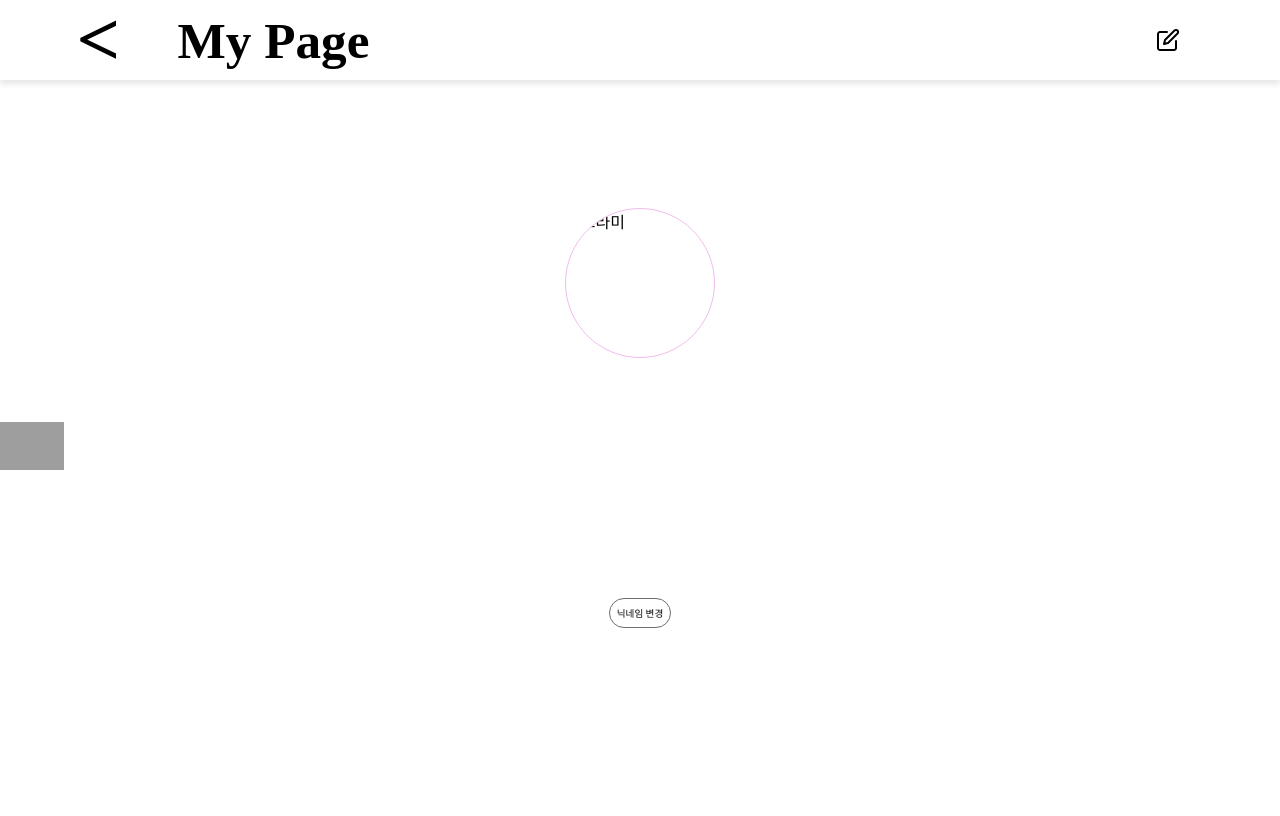
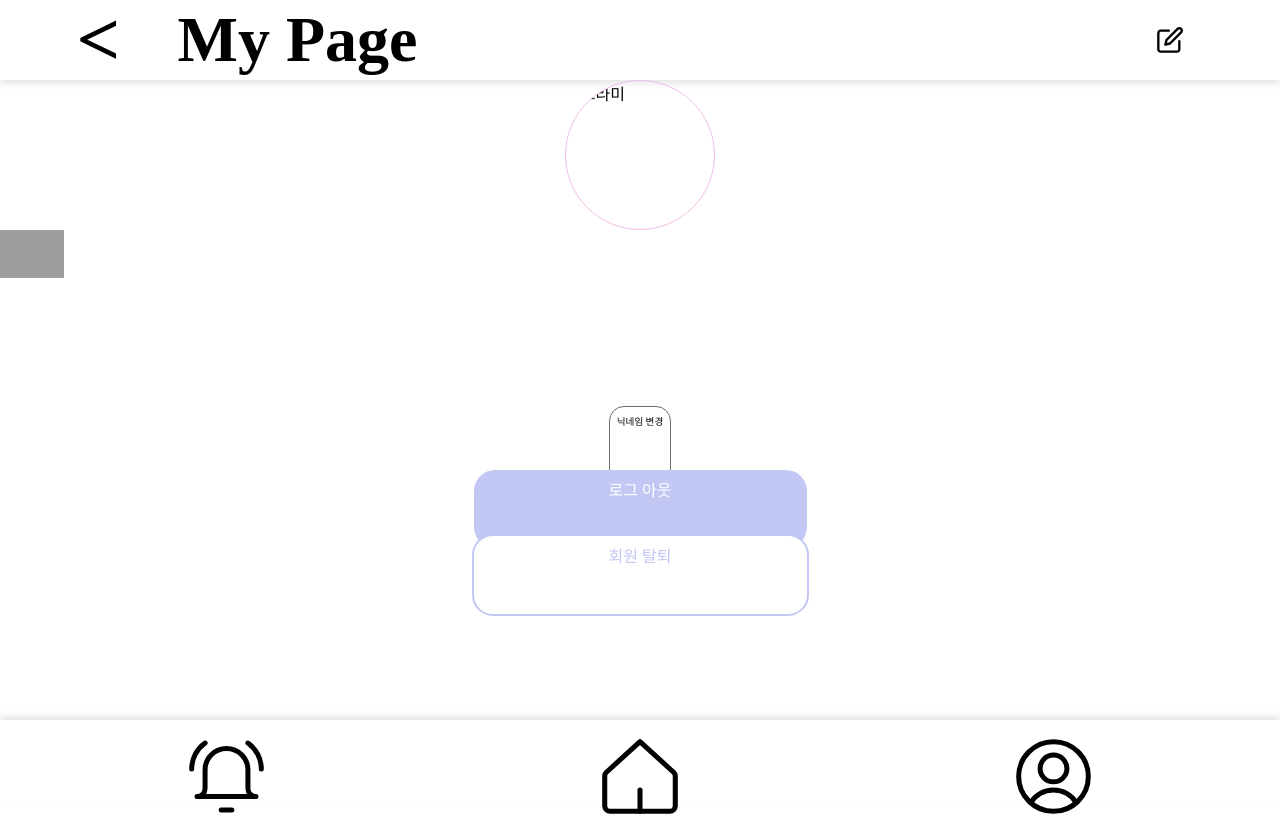
Before and after one commit to Frame-Puzzle/frontend, a React (Vite) app in the folder frontend/: page /mypage in a window 1280 px wide. Shown: the top 816 px of the page. Built offline with nearby package versions, Linux system fonts and the light colour scheme; no server answers; grey boxes are pictures that could not be loaded; a web font is replaced by a local one.

Commit message:
[DESIGN][FE][승찬] 마이페이지 첫 렌더링 시 스크롤바 생성 방지 작업 완료

```diff
--- a/frontend/src/components/common/MainHeader.css
+++ b/frontend/src/components/common/MainHeader.css
@@ -24,7 +24,7 @@
 }
 
 .header-title {
-  font-size: 4vw;
+  font-size: 5vw;
   font-weight: 900;
   margin-right: 3vw;
 }
--- a/frontend/src/components/myPage/ProfileCircle.css
+++ b/frontend/src/components/myPage/ProfileCircle.css
@@ -4,7 +4,5 @@
   border-radius: 50%;
   border: 1.5px #f1bdec solid;
   margin: auto;
-  margin-top: 10%;
-  margin-bottom: 5%;
   overflow: hidden; /* 나중에 이미지 넣을 때 넘치는 부분 숨기기*/
 }
--- a/frontend/src/pages/MyPage.css
+++ b/frontend/src/pages/MyPage.css
@@ -4,7 +4,7 @@
 }
 
 .icon-header {
-  width: 100%;
+  width: 120%;
 }
 
 .mypage-main-content {
--- a/frontend/src/pages/MyPage.jsx
+++ b/frontend/src/pages/MyPage.jsx
@@ -48,6 +48,7 @@ const MyPage = () => {
   return (
     <div className="w-full h-full">
       <div className="mypage-header">
+        {/* <MainHeader />에 icon props로 건네주는 img의 width는 항상 120%로 고정하는 것으로 약속한다. */}
         <MainHeader
           title="My Page"
           icon={
@@ -59,7 +60,7 @@ const MyPage = () => {
         <ProfileCircle />
         <div className="nickname">{userData.nickname}</div>
         <div className="email">{userData.email}</div>
-        <div>
+        <div style={{height: "10%"}}>
           <ChangeNickButton
             onClick={() => nav("/mypage/edit")}
             text="닉네임 변경"
@@ -67,17 +68,20 @@ const MyPage = () => {
           />
         </div>
         <div>{/* 라인 */}</div>
-        <div></div>
+        <div style={{height: "10%"}}>
           <RectangularButton
             onClick={() => nav("/home")} // logout modal
             text={"로그 아웃"}
             type={"purple"}
           />
+        </div>
+        <div style={{height: "10%"}}>
           <RectangularButton
             onClick={() => nav("/home")} // logout modal
             text={"회원 탈퇴"}
             type={"reverse_purple"}
           />
+        </div>
       </div>
       <div className="mypage-footer">
         <MainNav />
```
Lines whose indentation alone changed are shown as unchanged.
